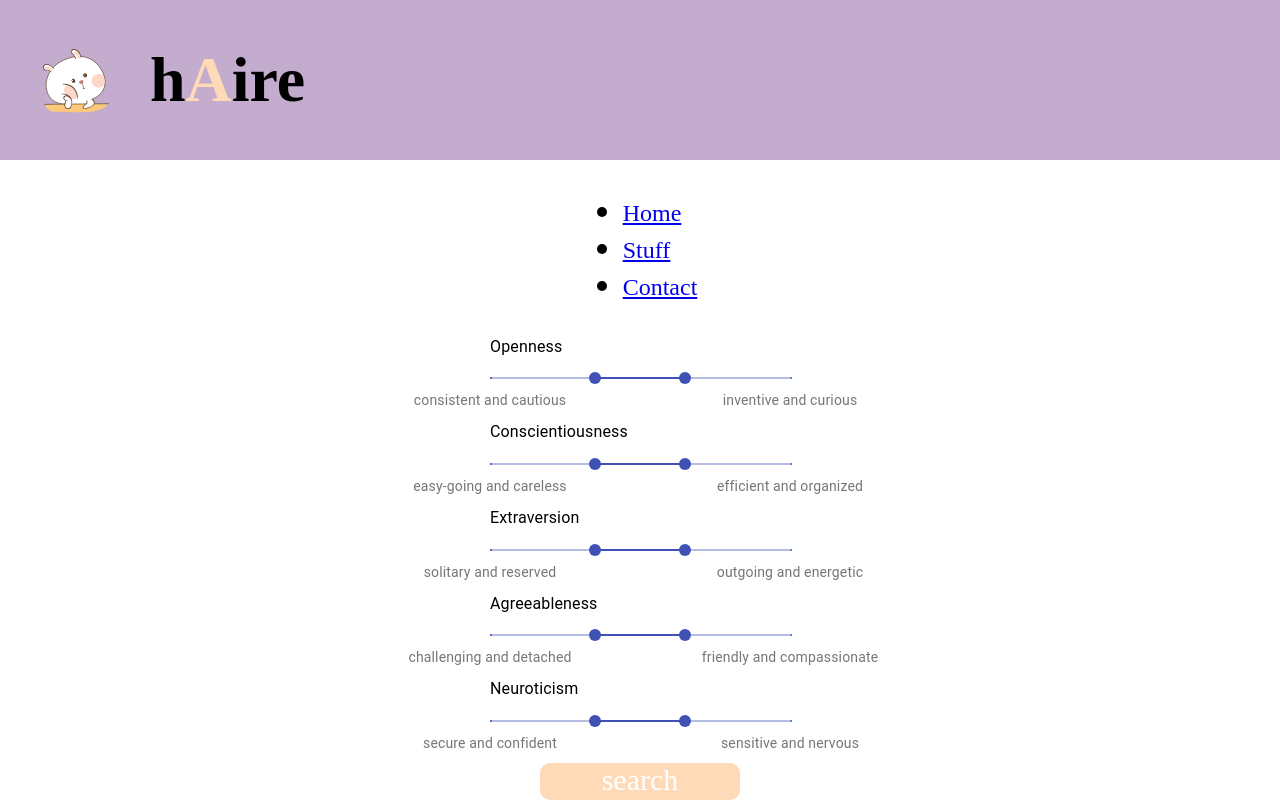
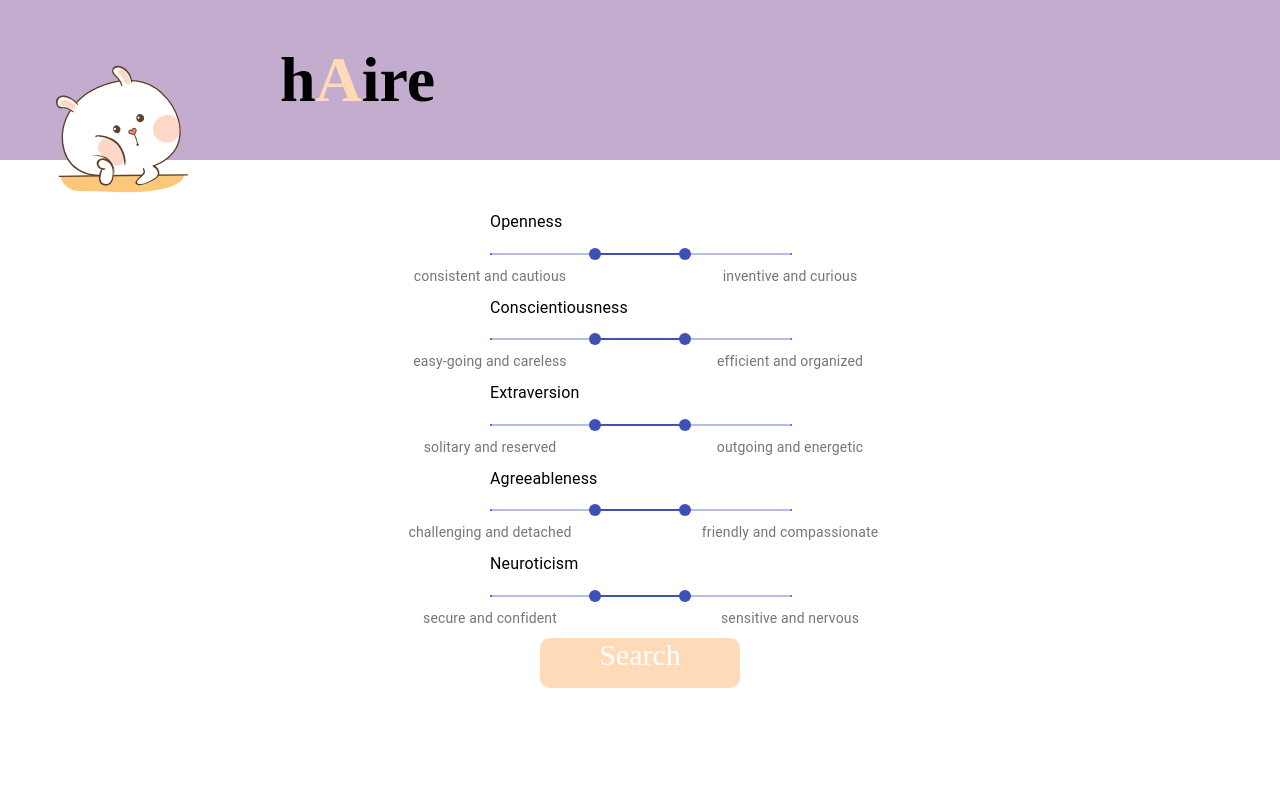
Before and after one commit to nickelogic/AI-Project, a React (Create React App) app: page / in a window 1280 px wide. Built offline with nearby package versions, Linux system fonts and the light colour scheme.

Commit message:
finished site

```diff
--- a/src/App.js
+++ b/src/App.js
@@ -14,43 +14,28 @@ const bunnyLottie = {
   }
 };
 
-const Dropdown = (int) => {
-  let array = [];
-  for(let i = 0; i < int; i++) {
-    array.push(<Button/>)
-  }
-  return array;
-  }
-
 function App() {
   const [pressed, setPressed] = useState(0);
   const [results, setResults] = useState([]);
   return (
     <div>
     <Container className="App">
-      <Banner>
+      <Banner style={{marginBottom:"50px"}}>
         <LottieDiv>
           <Lottie
             options={bunnyLottie}
-            height={"100px"}
-            width={"100px"}
+            height={"195px"}
+            width={"200px"}
             isPaused={false}
             />
             </LottieDiv>
-        <Header>
+        <Header style={{paddingLeft:"150px"}}>
           <text>h</text>
           <text style={{color:"#ffdab9"}}>A</text>
           <text>ire</text>
           </Header>
       </Banner>
-          <ul className="header" >
-            <li><a href="/" style={{fontSize:"3vh"}}>Home</a></li>
-            <li><a href="/stuff" style={{fontSize:"3vh"}}>Stuff</a></li>
-            <li><a href="/contact" style={{fontSize:"3vh"}}>Contact</a></li>
-          </ul>
-          <div className="content">
-          </div>
-          <Range name="Openness" firstLabel="consistent and cautious" secondLabel="inventive and curious"/>
+          <Range name="Openness" firstLabel="consistent and cautious" secondLabel="inventive and curious" />
     <Range name="Conscientiousness" firstLabel="easy-going and careless" secondLabel="efficient and organized" onChange={() => setResults[this.Marks]}/>
     {console.log(results)}
     <Range name="Extraversion" firstLabel="solitary and reserved" secondLabel="outgoing and energetic"/>
@@ -58,16 +43,27 @@ function App() {
     <Range name="Neuroticism" firstLabel="secure and confident" secondLabel="sensitive and nervous"/>
     <Button
     style={{background: pressed ? "#c3acce" : "#ffdab9"}}
-    onClick={() => setPressed(!pressed)}
+    onClick={() => setPressed(pressed + 1)}
     >
-      <text>search</text>
+      {pressed % 2 !== 1 ?
+      <text>Search</text> : <text>Cancel</text>
+}
       </Button>
     </Container>
-    {pressed ?
+    {pressed  === 1 ?
     <Container>
-      {Results(1, "jordan","6278399202", "2")}
-    </Container>
-  : <div /> }
+      {Results(1, "JJ","6278399202", "O: 80, C: 20, E: 40, A: 60, N: 80")}
+      {Results(1, "Justin","987654321", "O: 75, C: 15, E: 40, A: 60, N: 80")}
+      {Results(1, "John","123456789", "O: 80, C: 10, E: 20, A: 70, N: 89")}
+      {Results(1, "Jeff","123456789", "O: 60, C: 10, E: 42, A: 50, N: 83")}
+      </Container>
+  : pressed === 3 ?
+<Container>
+  {Results(1, "Jacob","6278399202", "O: 20, C: 70, E: 00, A: 60, N: 10")}
+      {Results(1, "Brian","987654321", "O: 15, C: 50, E: 04, A: 40, N: 10")}
+      {Results(1, "Connor","123456789", "O: 30, C: 100, E: 02, A: 70, N: 19")}
+      {Results(1, "Kurt","123456789", "O: 20, C: 90, E: 02, A: 50, N: 13")}
+</Container> : <div/>}
     </div>
   );
 }
--- a/src/components/Results.js
+++ b/src/components/Results.js
@@ -2,7 +2,7 @@ import React from 'react';
 import {Banner} from '../App.components';
 
 const resultsBanner = (name, phone, values) => (
-<Banner><text>{name}</text><text>{phone}</text><text>{values}</text></Banner>
+<Banner style={{fontSize:"2vh", borderStyle:"solid", marginBottom:"10px"}}><text style={{padding:"0 20px 0 20px"}}>{name}</text><text style={{padding:"0 20px 0 20px"}}>{phone}</text><text>{values}</text></Banner>
 )
 const Results = (length, name, phone, values) => {
   let results = [];
```
